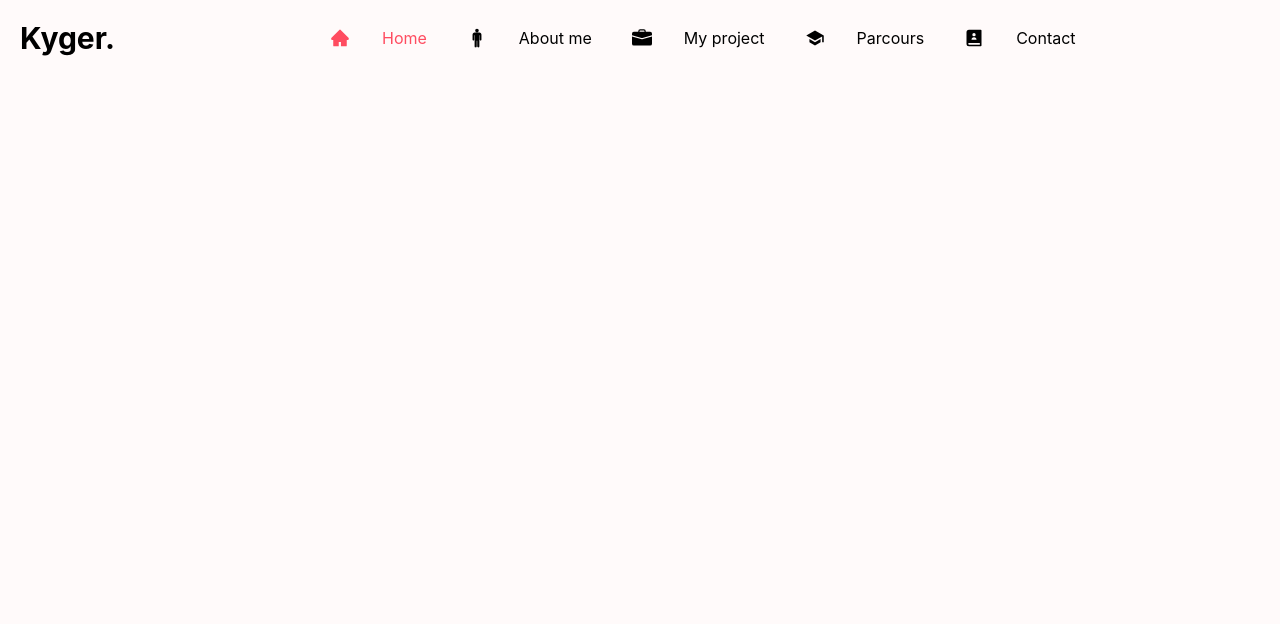
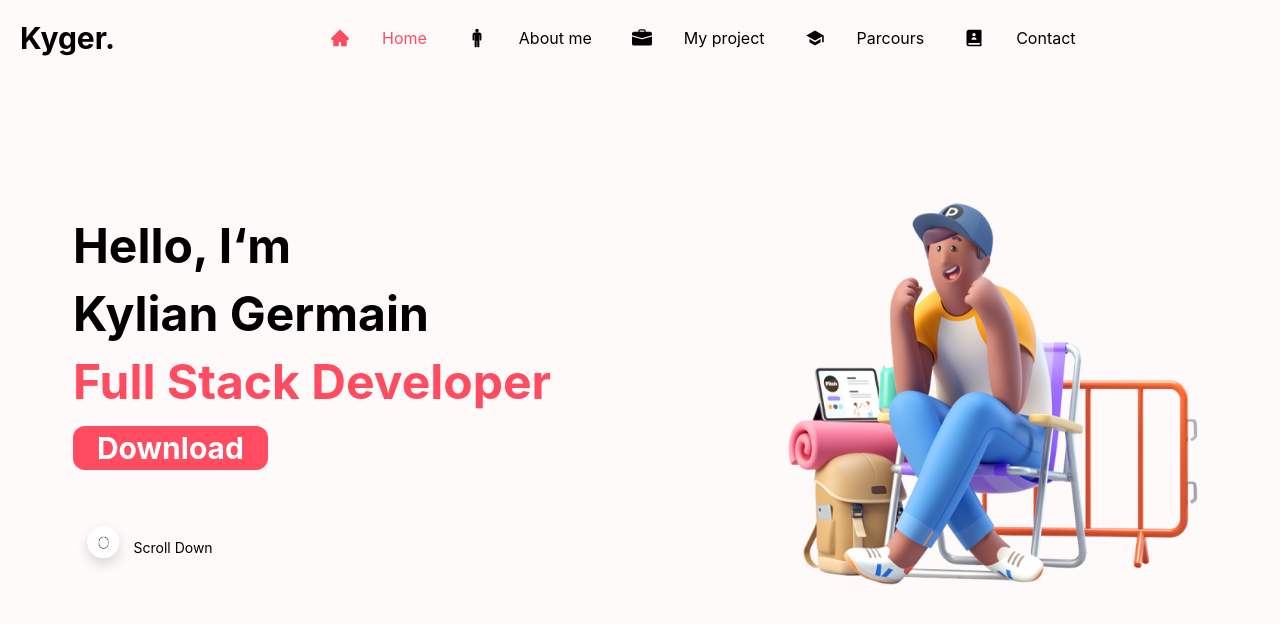
Before and after one commit to KylianGERMAIN/Portfolio, a Next.js app: page / in a window 1280 px wide. Shown: the top 624 px of the page. Built offline with nearby package versions, Linux system fonts and the light colour scheme.

Commit message:
Revert "[FIX] deploy"
This reverts commit e48575675864c7fc6521ea0f531ccec31da4dc35.

```diff
--- a/components/element/Banner-download.tsx
+++ b/components/element/Banner-download.tsx
@@ -1,4 +1,3 @@
-/* eslint-disable @next/next/no-img-element */
 import { NextPage } from "next"
 import Image from 'next/image'
 
--- a/containers/home/home.tsx
+++ b/containers/home/home.tsx
@@ -5,7 +5,7 @@ import BannerDownload from "../../components/element/Banner-download"
 const HomeContainer: NextPage = () => {
   return (
     <div className="">
-      {/* <BannerDownload /> */}
+      <BannerDownload />
     </div>
   )
 }
```
